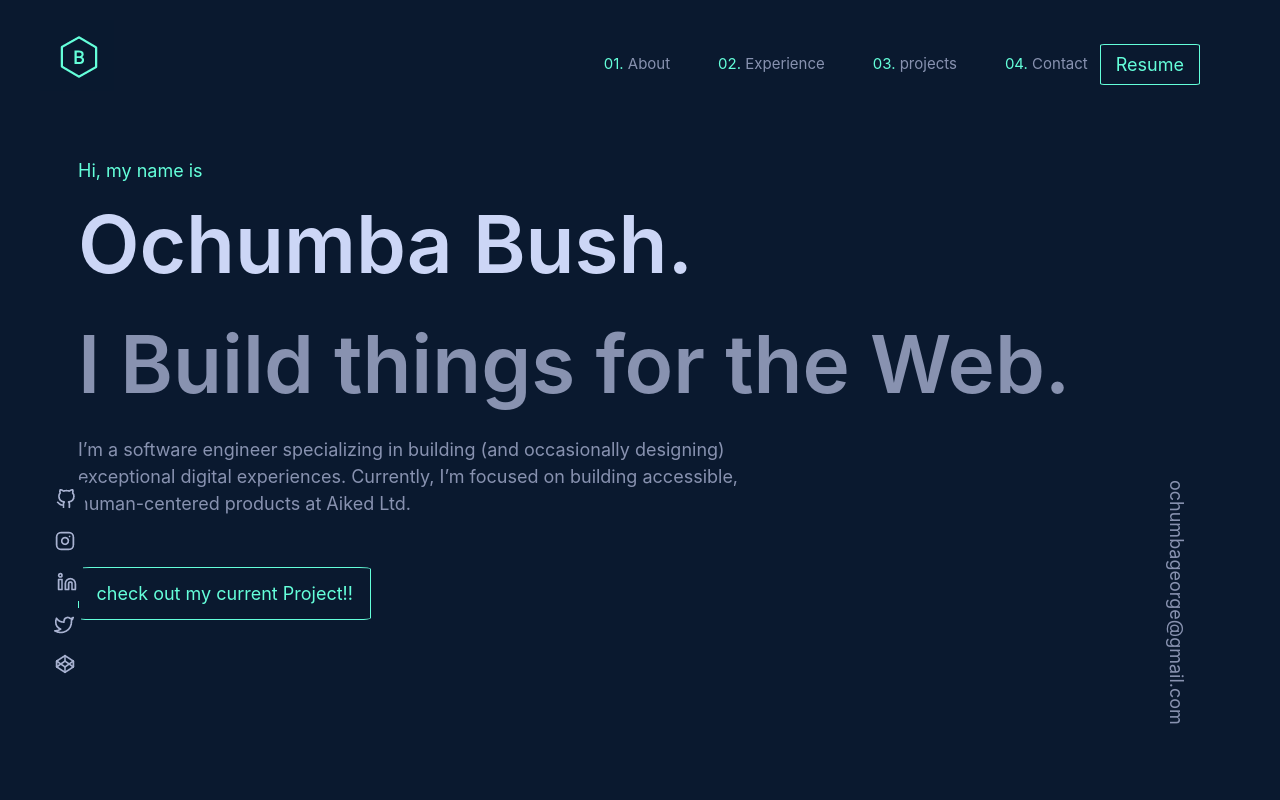
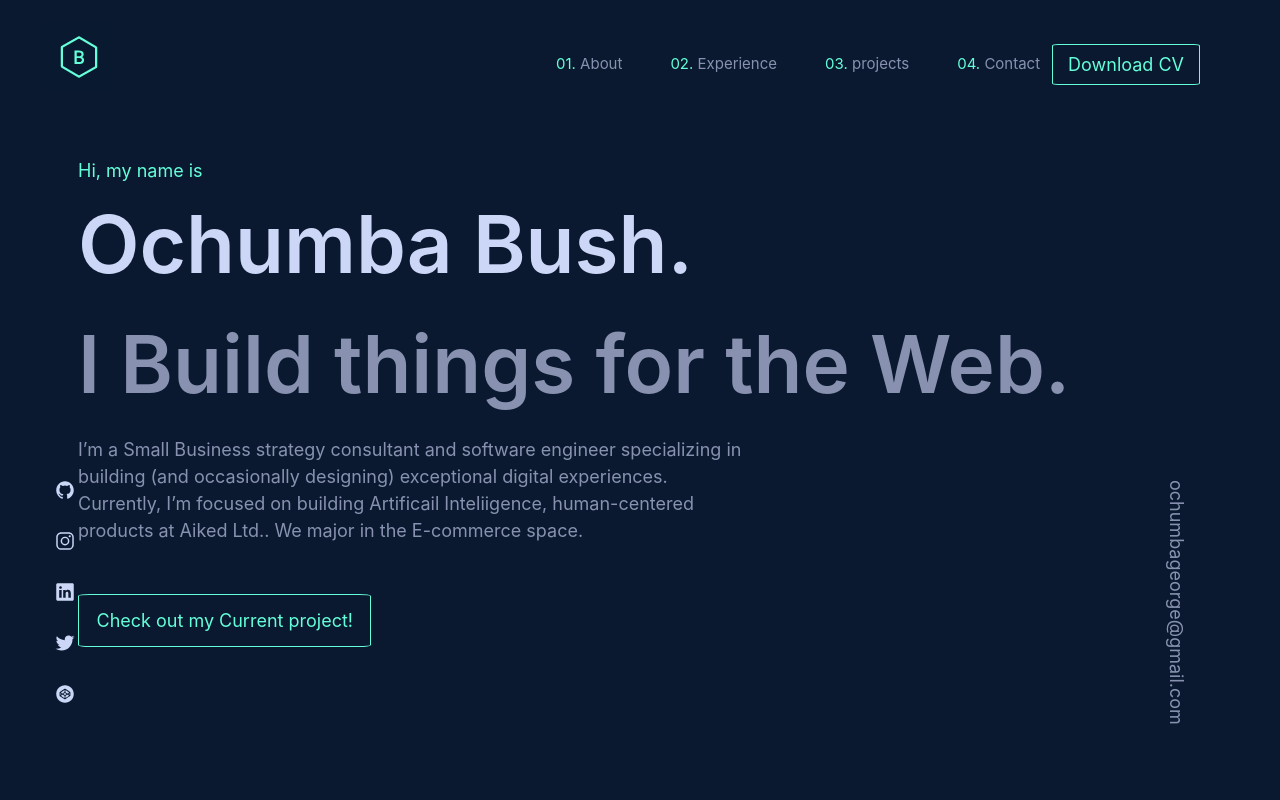
Before and after one commit to Goeorge/jb-profile, a plain HTML site: page index.html in a window 1280 px wide. Shown: the top 800 px of the page. Drawn offline with nearby package versions, Linux system fonts and the light colour scheme.

Commit message:
modified:   css/general.css 	modified:   css/styles.css 	new file:   images/docs/CV2020.pdf 	new file:   images/icons/tabler-icon-brand-twitter.svg 	modified:   index.html

```diff
--- a/css/general.css
+++ b/css/general.css
@@ -107,6 +107,11 @@ a{
   width: 5rem;
 }
 
+ion-icon {
+  color: #CCD6F6;
+  font-size: 2rem;
+}
+
 /**************************************/
 /* HEADING REUSABLE COMPONENTS */
 /**************************************/
--- a/css/styles.css
+++ b/css/styles.css
@@ -105,7 +105,7 @@
   display: flex;
   flex-direction: column;
   align-items: center;
-  column-gap: 2.4rem;
+  row-gap: 2.4rem;
   list-style: none;
   text-decoration: none;
 }
--- a/index.html
+++ b/index.html
@@ -8,6 +8,7 @@
   <link rel="stylesheet" href="css/general.css"/>
   <link rel="stylesheet" href="css/styles.css"/>
   <link rel="stylesheet" href="css/queries.css"/>
+
 
   <script defer src="js/script.js"></script>
 
@@ -26,7 +27,7 @@
         <li><a href="#contact" class="main-nav-link"><span>04. </span>Contact</a></li>
 
       </ul>
-      <a href="#" class="btn cta-main-nav"><span>Resume</a>
+      <a href="/images/docs/CV2020.pdf" download="OchumbaB CV" class="btn cta-main-nav"><span>Download CV</a>
     </nav>
   </header>
   <main>
@@ -36,17 +37,17 @@
         <h1 class="name">Ochumba Bush.</h1>
         <h2 class="profession">I Build things for the Web.</h2>
         <p class="hero-text">
-          I’m a software engineer specializing in building (and occasionally designing) exceptional digital experiences. Currently, I’m focused on building accessible, human-centered products at <span>Aiked Ltd.</span>
+          I’m a Small Business strategy consultant and software engineer specializing in building (and occasionally designing) exceptional digital experiences. Currently, I’m focused on building Artificail Inteliigence, human-centered products at <span>Aiked Ltd.</span>. We major in the E-commerce space.
         </p>
-        <a href="#" class="btn cta-primary">check out my current Project!!</a>
+        <a href="#" class="btn cta-primary">Check out my Current project!</a>
       </div>
       <div orientation="left" class="sidebar sidebar-left">
         <ul class="cta-social">
-          <li><a href="#" class="social-icon"><img src="images/icons/github-icon.png" /></a></li>
-          <li><a href="#" class="social-icon"><img src="images/icons/ig-icon.png" /></a></li>
-          <li><a href="#" class="social-icon"><img src="images/icons/linkedin-icon.png" /></a></li>
-          <li><a href="#" class="social-icon"><img src="images/icons/twitter-icon.png" /></a></li>
-          <li><a href="#" class="social-icon"><img src="images/icons/codepen-icon.png" /></a></li>
+          <li><a href="https://github.com/Goeorge" class="social-icon"><ion-icon name="logo-github"></ion-icon></a></li>
+          <li><a href="#" class="social-icon"><ion-icon name="logo-instagram"></ion-icon></a></li>
+          <li><a href="https://www.linkedin.com/in/george-ochumba-b0b3a391/" class="social-icon"><ion-icon name="logo-linkedin"></ion-icon></a></li>
+          <li><a href="https://twitter.com/BushJnr1" class="social-icon"><ion-icon name="logo-twitter"></ion-icon></a></li>
+          <li><a href="https://codepen.io/goeorge" class="social-icon"><ion-icon name="logo-codepen"></ion-icon></a></li>
         </ul>
       </div>
       <div orientation="right" class="sidebar sidebar-right">
@@ -205,7 +206,7 @@
         <div class="project-text left">
           <div class="header-left">
             <p class="tertiary-heading">Featured Project</p>
-            <p class="secondary-heading-2">Onmifood Website</p>
+            <p class="secondary-heading-2">Mapty Web App</p>
           </div>
           <div class="description-card">
             <p> A minimal, dark blue theme for VS Code, Sublime Text, Atom, iTerm, and more. Available on Visual Studio Marketplace, Package Control, Atom Package Manager, and npm</p>
@@ -230,7 +231,7 @@
         <div class="project-text right">
           <div class="header-right">
             <p class="tertiary-heading">Featured Project</p>
-            <p class="secondary-heading-2">Mapty Web App</p>
+            <p class="secondary-heading-2">Onmifood Website</p>
           </div>
           <div class="description-card">
             <p> A minimal, dark blue theme for VS Code, Sublime Text, Atom, iTerm, and more. Available on Visual Studio Marketplace, Package Control, Atom Package Manager, and npm</p>
@@ -381,5 +382,7 @@
   <footer class="footer">
 
   </footer>
+<script type="module" src="https://unpkg.com/ionicons@5.5.2/dist/ionicons/ionicons.esm.js"></script>
+<script nomodule src="https://unpkg.com/ionicons@5.5.2/dist/ionicons/ionicons.js"></script>
 </body>
 </html>
```
Also changed, not shown: images/icons/tabler-icon-brand-twitter.svg (added), 1 other file.
